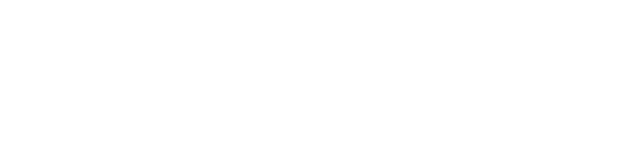
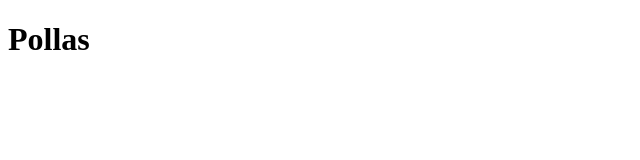
Before and after one commit to destroy19712006/PE01, a plain HTML site: page index.html in a window 1280 px wide. Shown: the whole page, without its empty margins (0-640 px from the left). Drawn offline with Linux system fonts and the light colour scheme.

Commit message:
he añadido un h1

```diff
--- a/index.html
+++ b/index.html
@@ -6,4 +6,5 @@
         <meta name="description" content="Página principal para el proyecto de >
         <meta name="author" content="Programación Fácil">
 </head>
+<h1>Pollas</h1>
 <html>
```
